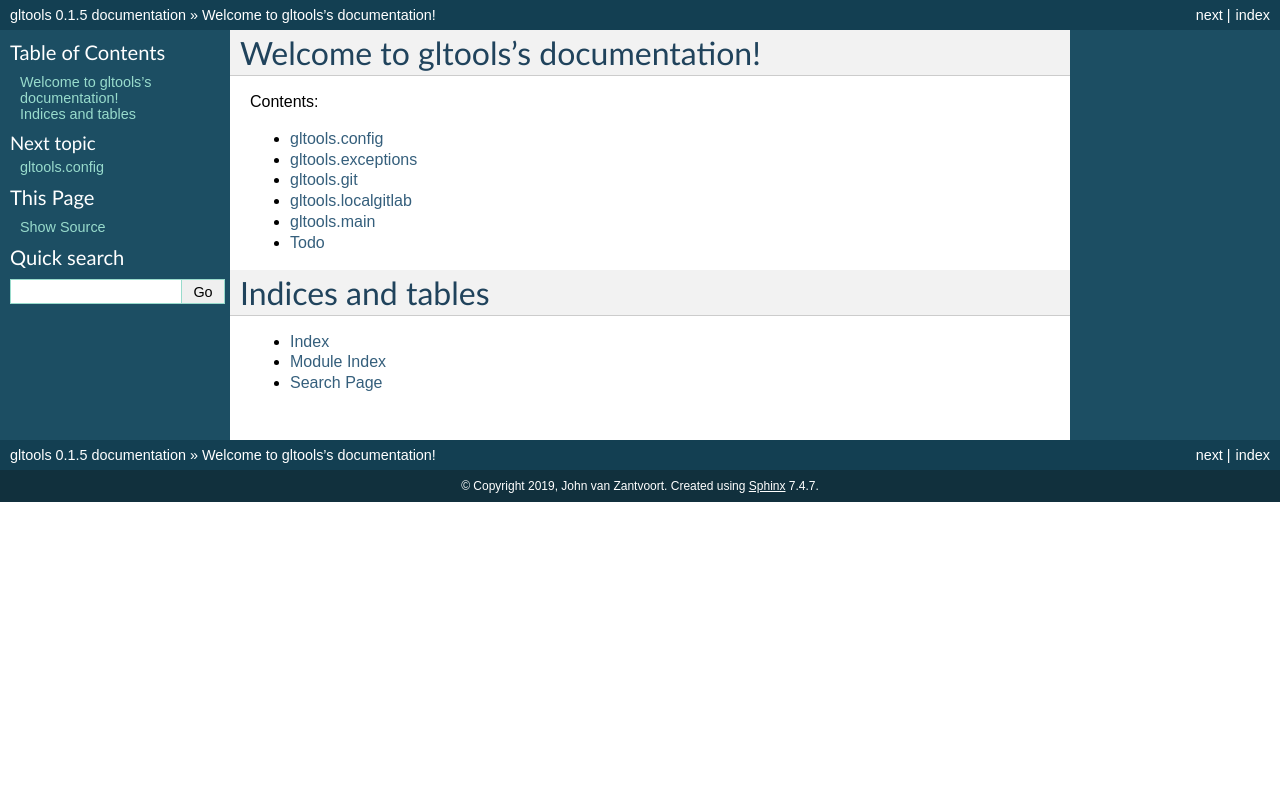
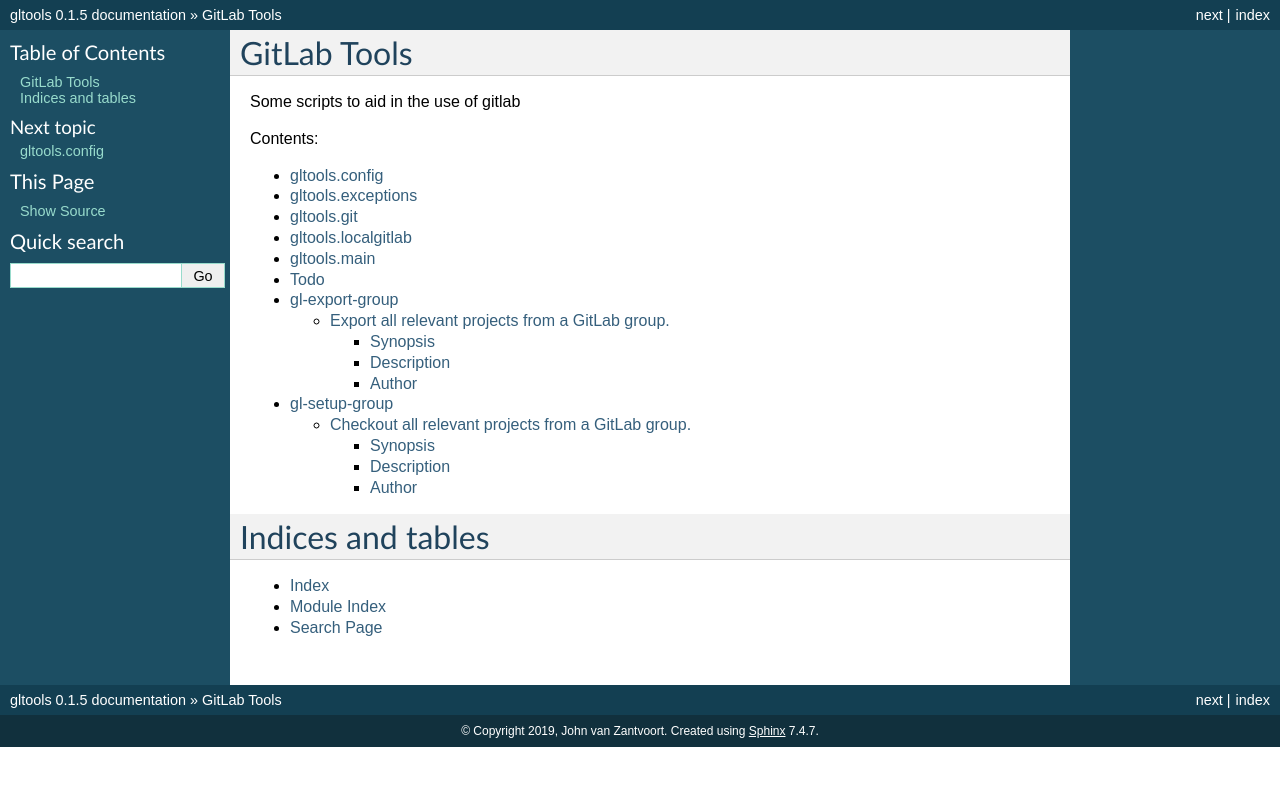
Before and after one commit to jvzantvoort/gltools, a Sphinx documentation site: the page built from docs/source/index.rst, in a window 1280 px wide. Shown: the top 786 px of the page. Built offline with Sphinx 7.4.7, drawn with Linux system fonts in a browser that asks for light colours.

Commit message:
added scriptfile

```diff
--- /dev/null
+++ b/docs/source/bin/gl-export-group.rst
@@ -0,0 +1,42 @@
+
+gl-export-group
+===============
+
+-------------------------------------------------
+Export all relevant projects from a GitLab group.
+-------------------------------------------------
+
+
+Synopsis
+--------
+
+::
+
+  usage: gl-export-group [-h] [--version] [-g GITLAB] [-o OUTPUTDIR] [-l] [-b]
+                         [-e] [--http] [--groupname GROUPNAME]
+
+  optional arguments:
+    -h, --help            show this help message and exit
+    --version             show program's version number and exit
+    -g GITLAB, --gitlab GITLAB
+                          Which configuration section should be used
+    -o OUTPUTDIR, --outputdir OUTPUTDIR
+                          There the export shut be put
+    -l, --list            List groups
+    -b, --bundles         Export to bundles
+    -e, --extended        Extended project listing (include roles)
+    --http                Use http urls i.s.o. ssh in project listing
+    --groupname GROUPNAME
+                        Set groupname
+
+
+Description
+-----------
+
+``gl-export-group``
+
+
+Author
+------
+
+John van Zantvoort
--- /dev/null
+++ b/docs/source/bin/gl-setup-group.rst
@@ -0,0 +1,40 @@
+
+gl-setup-group
+==============
+
+---------------------------------------------------
+Checkout all relevant projects from a GitLab group.
+---------------------------------------------------
+
+
+Synopsis
+--------
+
+::
+
+  usage: gl-setup-group [-h] [--version] [-g GITLAB] [-w WORKDIR] [-l] [-e]
+                        [--http] [--groupname GROUPNAME]
+
+  optional arguments:
+    -h, --help            show this help message and exit
+    --version             show program's version number and exit
+    -g GITLAB, --gitlab GITLAB
+                          Which configuration section should be used
+    -w WORKDIR, --workdir WORKDIR
+                          Where the group should be maintained
+    -l, --list            List groups
+    -e, --extended        Extended project listing (include roles)
+    --http                Use http urls i.s.o. ssh in project listing
+    --groupname GROUPNAME
+                          Set groupname
+
+Description
+-----------
+
+``gl-setup-group``
+
+
+Author
+------
+
+John van Zantvoort
--- a/docs/source/index.rst
+++ b/docs/source/index.rst
@@ -1,10 +1,7 @@
-.. gltools documentation master file, created by
-   sphinx-quickstart on Mon Jul  1 18:36:36 2019.
-   You can adapt this file completely to your liking, but it should at least
-   contain the root `toctree` directive.
+GitLab Tools
+============
 
-Welcome to gltools's documentation!
-===================================
+Some scripts to aid in the use of gitlab
 
 Contents:
 
```
Also changed, not shown: other parts of docs/source/index.rst (+1 -0 lines).
